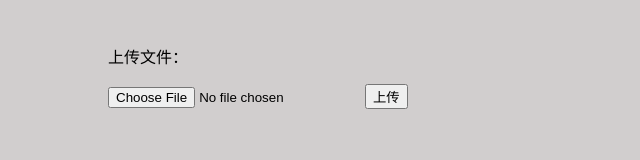
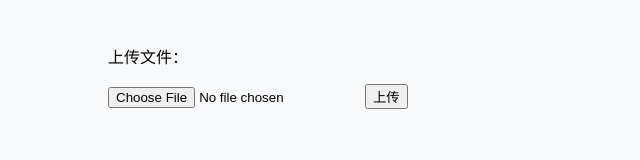
Before and after one commit to xinx1n/express-demo, a website: page index.html in a window 1280 px wide. Shown: the whole page, without its empty margins (0-640 px from the left). Drawn offline with Linux system fonts and the light colour scheme.

Commit message:
update index.html index.css

```diff
--- a/index.html
+++ b/index.html
@@ -7,7 +7,6 @@
 </head>
 <body>
 	<div class="container">
-		<div class="">
 			<form id="upload-form" action="/upload" method="POST" enctype="multipart/form-data">
 			  <p>上传文件：</p>
 			  <input type="file" name="file" id="file-input">
@@ -15,7 +14,6 @@
 			  <p id="file-info"></p>
 			  <p id="upload-result"></p>
 			</form>
-		</div>
 	</div>
 <script src="/jquery.min.js" type="text/javascript"></script>
 <script src="/main.js" type="text/javascript"></script>
--- a/static/index.css
+++ b/static/index.css
@@ -1,5 +1,5 @@
 body{
-  background-color: #D1CECE
+  background-color: #F8F9FA
 }
 .container{
   padding: 20px 100px
```
